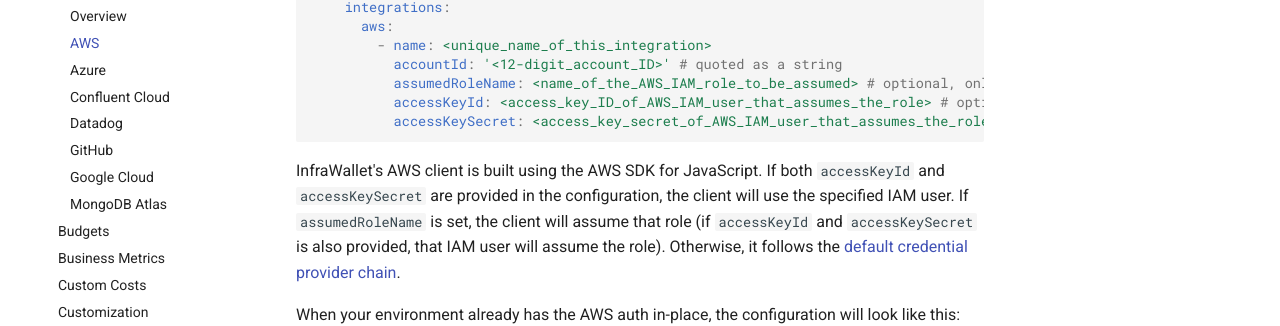
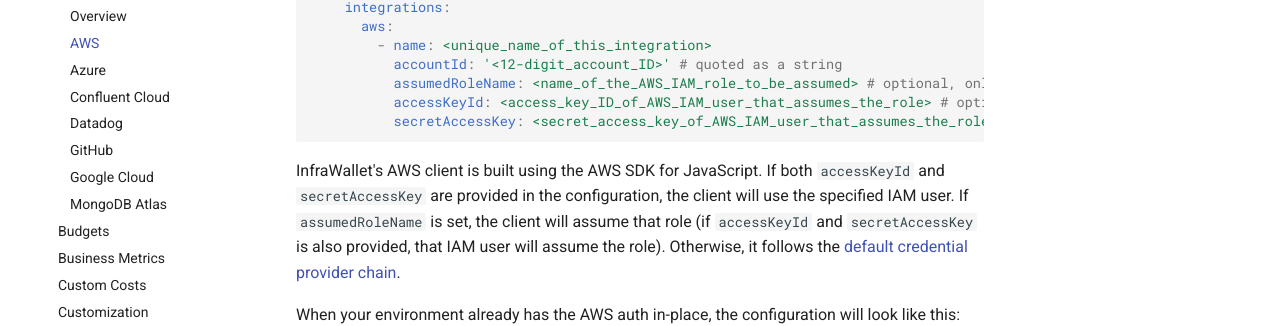
Before and after one commit to electrolux-oss/infrawallet, an MkDocs documentation site: the page built from docs/getting-started/integrations/aws.md, in a window 1280 px wide and 900 px high, scrolled down 994 px. Shown: the part 200-526 px from the top of the window. Built offline with MkDocs 1.6.1 and Material for MkDocs 9.7.7, drawn with Linux system fonts in a browser that asks for light colours; comment, search, counter and statistics services are not loaded.

Commit message:
Renamed accessKeySecret to secretAccessKey (#167)

````diff
--- a/docs/getting-started/integrations/aws.md
+++ b/docs/getting-started/integrations/aws.md
@@ -41,10 +41,10 @@
           accountId: '<12-digit_account_ID>' # quoted as a string
           assumedRoleName: <name_of_the_AWS_IAM_role_to_be_assumed> # optional, only needed if you want to assume a role
           accessKeyId: <access_key_ID_of_AWS_IAM_user_that_assumes_the_role> # optional, only needed when an IAM user is used. if assumedRoleName is also provided, this user is used to assume the role
-          accessKeySecret: <access_key_secret_of_AWS_IAM_user_that_assumes_the_role> # optional, only needed when an IAM user is used. if assumedRoleName is also provided, this user is used to assume the role
+          secretAccessKey: <secret_access_key_of_AWS_IAM_user_that_assumes_the_role> # optional, only needed when an IAM user is used. if assumedRoleName is also provided, this user is used to assume the role
 ```
 
-InfraWallet's AWS client is built using the AWS SDK for JavaScript. If both `accessKeyId` and `accessKeySecret` are provided in the configuration, the client will use the specified IAM user. If `assumedRoleName` is set, the client will assume that role (if `accessKeyId` and `accessKeySecret` is also provided, that IAM user will assume the role). Otherwise, it follows the [default credential provider chain](https://docs.aws.amazon.com/sdk-for-javascript/v3/developer-guide/setting-credentials-node.html#credchain).
+InfraWallet's AWS client is built using the AWS SDK for JavaScript. If both `accessKeyId` and `secretAccessKey` are provided in the configuration, the client will use the specified IAM user. If `assumedRoleName` is set, the client will assume that role (if `accessKeyId` and `secretAccessKey` is also provided, that IAM user will assume the role). Otherwise, it follows the [default credential provider chain](https://docs.aws.amazon.com/sdk-for-javascript/v3/developer-guide/setting-credentials-node.html#credchain).
 
 When your environment already has the AWS auth in-place, the configuration will look like this:
 
````
Also changed, not shown: docs/getting-started/installation.md (+2 -2 lines), plugins/infrawallet/README.md (+4 -4 lines), 2 other files.
